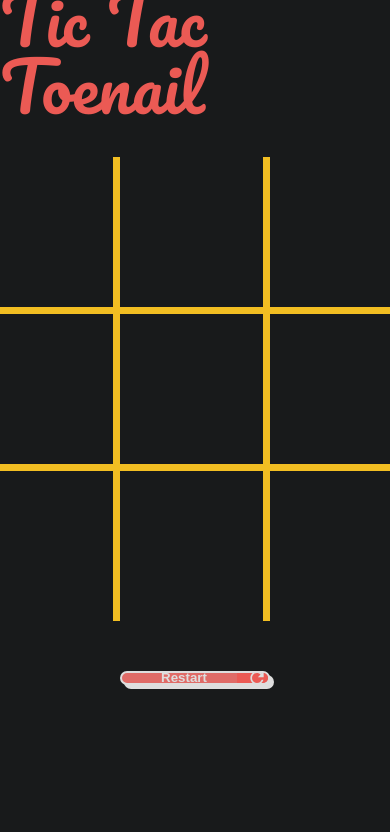
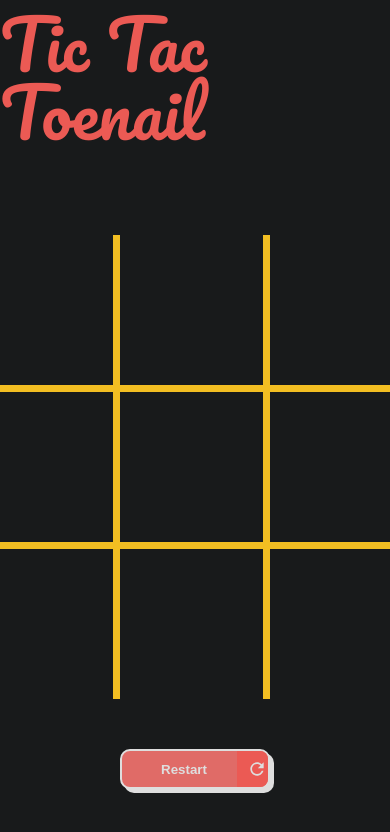
Before and after one commit to KahweB/TicTacToenail, a plain HTML site: page index.html in a window 390 px wide. Shown: the top 832 px of the page. Drawn offline with Linux system fonts and the light colour scheme.

```diff
--- a/style.css
+++ b/style.css
@@ -146,8 +146,9 @@ header{
 	display: flex;
 	justify-content: center;
 	align-items: center;
-	padding-top: 10px;
-	height: 10vh;
+	margin-top: 10px;
+	height: max-content;
+	width: 100vw;
 	font-size: 8vh;
 	color: var(--font_Color);
 	background-color: #181a1b;
@@ -157,7 +158,7 @@ header{
 	flex-direction: column;
 	align-items: center;
 	width: 100vw;
-	height: 70vh;
+	height: 100vh;
 }
 #game_container{
 	display: grid;
@@ -204,11 +205,11 @@ header{
 }
 #displayScreen{
 	width: 450px;
-	height: 90px;
+	height: 30px;
 	color:#F2BE22;
 	font-family: 'Pacifico', sans-serif;
 	text-align: center;
-	margin-bottom: 20px;
+	margin-bottom: 40px;
 	margin-top: 20px;
 	font-size: 4vh;
 }
```
Also changed, not shown: index.html (+1 -1 lines).
